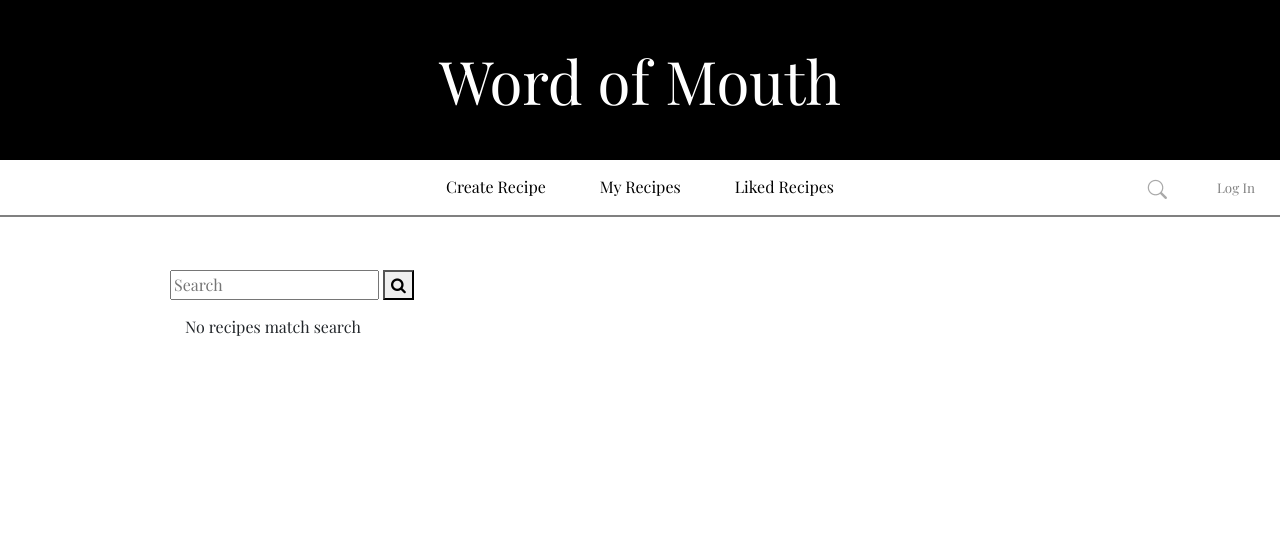
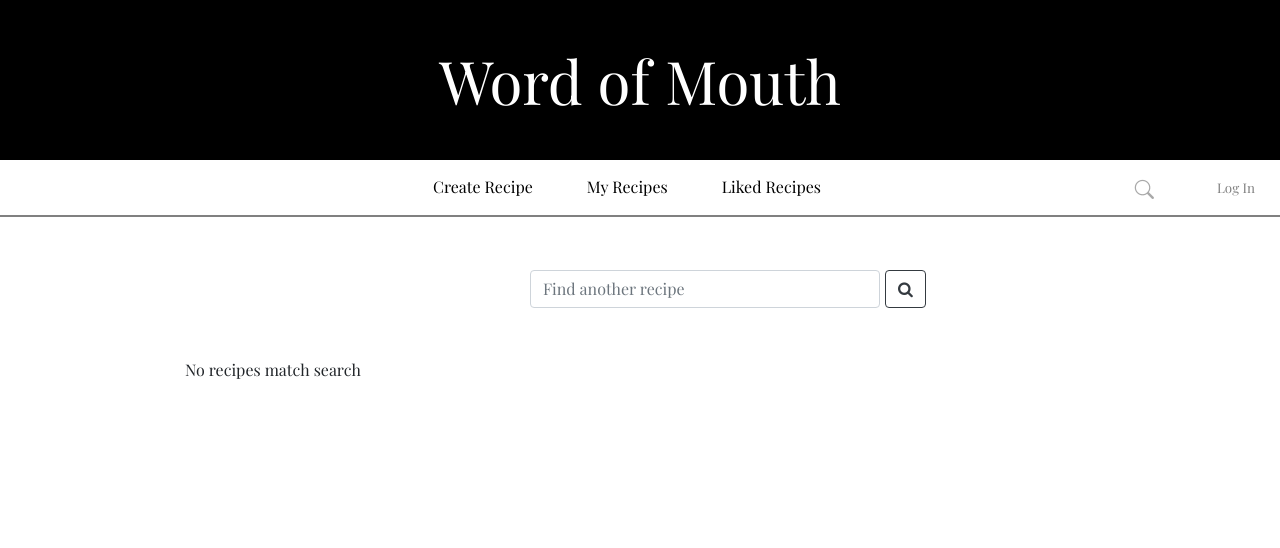
Before and after one commit to uva-cs3240-s22/group-project-a-13, a Django app: page /recipes/search/ in a window 1280 px wide. Shown: the top 548 px of the page. Run offline with Django 4.2, Linux system fonts and the light colour scheme; some libraries are stand-ins or nearby versions.

Commit message:
search ui changes

```diff
--- a/recipes/templates/recipes/base.html
+++ b/recipes/templates/recipes/base.html
@@ -154,37 +200,32 @@
 
                 </li>
                 <li>
-                <a href="/recipes/search"><i class="search-icon bi bi-search" style = "color:darkgray; float: right; margin-right: 25px; top: 0; font-size: larger;"></i></i></a>
+                    <button class = "btn search-btn" style = "float: right; height: 25px; transform: translateY(-7px);" onclick="toggleSearch()">
+                        <i class="search-icon bi bi-search" style = "color:darkgray; float: right; margin-right: 25px; top: 0; font-size: larger;"></i>
+                    </button>
                 </li>
             </ul>
         </div>
     </nav>
 
-<!-- </head>
-<body class = 'd-flex flex-column min-vh-100' style="position: relative;">
+<div class="search-popup" id = "popup">
+    <div class = 'popup-background'></div>
+    <div class="popup-body">
+        <div class = 'search form-outline' style="width: auto; margin: auto; margin-left: 45vh;">
+            <form class = 'form-inline search-form' action = "{% url 'search' %}" method = "get" enctype="multipart/form-data" id="searchrecipeform" style="margin-bottom: 50px;">
+            {% csrf_token %}
+            <input class = 'form-control span6 input-large shadow-none' type="search" placeholder="Find a recipe" name="search" style="width:350px;">
+            <button class = 'btn btn-outline-dark' type="submit" style = 'margin-left: 5px;'><i class="fa fa-search"></i></button>
+            </form>
 
-   <div style = "display: inline-block; width: 100%; position: fixed; top: 0; margin-bottom: 25px; z-index: 1;">
-       <nav class="navbar navbar-expand-lg" style = "background-color:white">
-           <div class = "mx-auto">
-               <button type = "button" id = "sidebarOpen" class = "btn shadow-none" onclick= "toggleMenu()">
-                   <i class = "bi bi-list icon-menu" style="font-size: 3rem; color: darkgray;"></i>
-               </button>
-           </div>
-           <div class = "text-center mx-auto">
-              <a id="navbar-brand" href="/recipes">Word of Mouth</a>
-           </div style>
-           {% load socialaccount %}
-           {% if user.is_authenticated %}
-               <p style= "padding-right: 30px; text-decoration: none; color:darkgray; font-size: larger;">Welcome, {{ user.username }}</p>
-            {% else %}
-                <a href="{% provider_login_url 'google' %}" id = "login" style= "padding-right: 30px; text-decoration: none; color:darkgray; font-size: larger;">Sign In</a>
-            {% endif %}
-           <div class = "right-nav mx-auto">
-           <a href="/recipes/search"><i class="bi bi-search fa-5x" style="font-size: 2rem; color:darkgray;"></i></i></a>
-       </div>
-        </nav>
+            <button class = "btn shadow-none search-button" type = "button" id = "sidebarCollapse" onclick="toggleSearch()">
+                <i class="bi bi-x" style="font-size: 2rem; color:grey;"></i>
+            </button>
 
-   </div>-->
+        </div>
+
+    </div>
+</div>
 
 
 
@@ -207,6 +248,14 @@
       <!-- Footer -->
    </div>
 
+
+   <script type = "text/javascript">
+    function toggleSearch(){
+        document.getElementById('popup').classList.toggle('active');
+
+    }
+</script>
+
   <script src="https://cdn.jsdelivr.net/npm/bootstrap@5.1.3/dist/js/bootstrap.bundle.min.js" integrity="sha384-ka7Sk0Gln4gmtz2MlQnikT1wXgYsOg+OMhuP+IlRH9sENBO0LRn5q+8nbTov4+1p" crossorigin="anonymous"></script>
 </body>
 </html>
--- a/recipes/templates/recipes/detail.html
+++ b/recipes/templates/recipes/detail.html
@@ -91,7 +91,7 @@
                 <a href = "{% url 'detail' recipe.recipe_reference %}">Forked! View the original recipe here</a>
             {% endif %}
 
-            <button onClick="window.print()">Print/Save this recipe</button>
+            <button class = 'btn btn-outline-dark' onClick="window.print()">Print/Save this recipe</button>
         </div>
 
     </ul>
--- a/recipes/templates/recipes/search.html
+++ b/recipes/templates/recipes/search.html
@@ -36,13 +36,14 @@
   <!-- Load icon library -->
 <link rel="stylesheet" href="https://cdnjs.cloudflare.com/ajax/libs/font-awesome/4.7.0/css/font-awesome.min.css">
 
+
 <!-- The form -->
-<div class = 'search' style="margin-bottom: 15px;">
+<div class = 'search form-outline' style="width: auto; margin: auto; margin-left: 45vh;">
 
-  <form action = "{% url 'search' %}" method = "get" enctype="multipart/form-data" id="searchrecipeform">
+  <form class = 'form-inline' action = "{% url 'search' %}" method = "get" enctype="multipart/form-data" id="searchrecipeform" style="margin-bottom: 50px;">
     {% csrf_token %}
-    <input type="text" placeholder="Search" name="search">
-    <button type="submit"><i class="fa fa-search"></i></button>
+    <input class = 'form-control span6 input-large shadow-none' type="search" placeholder="Find another recipe" name="search" style="width:350px;">
+    <button class = 'btn btn-outline-dark' type="submit" style = 'margin-left: 5px;'><i class="fa fa-search"></i></button>
   </form>
 
 </div>
```
Also changed, not shown: other parts of recipes/templates/recipes/base.html (+47 -1 lines).
